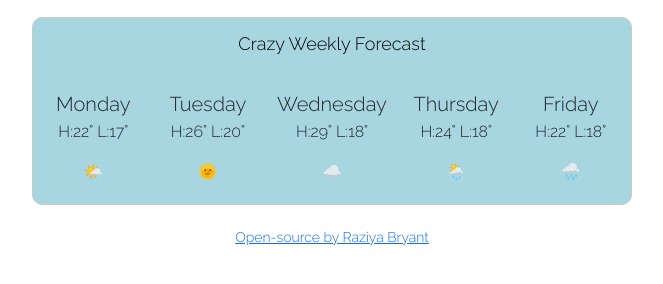
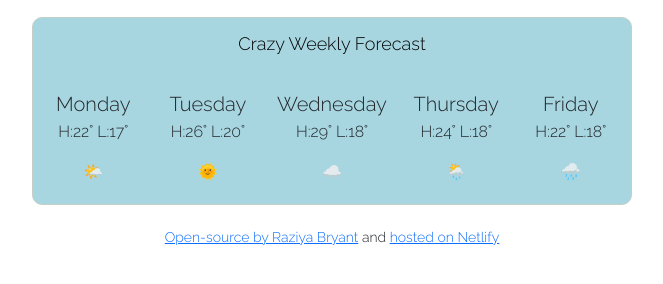
Before and after one commit to RaziyaBryant/Iris-Weather, a plain HTML site: page index.html in a window 1280 px wide. Shown: the part 212-496 px from the top of the page, without its empty margins (308-971 px from the left). Drawn offline with nearby package versions, Linux system fonts and the light colour scheme; no server answers; a web font is replaced by a local one.

Commit message:
Updated and uploaded on Netlify

```diff
--- a/index.html
+++ b/index.html
@@ -109,6 +109,8 @@
                 <a href="https://github.com/RaziyaBryant/Iris-Weather" target="_blank">
                     Open-source
                     <span>by Raziya Bryant</span></a>
+                and
+                <a href="https://celadon-crostata-a3e51c.netlify.app/" target="_blank"> hosted on Netlify</a>
             </small>
         </div>
     </div>
```
